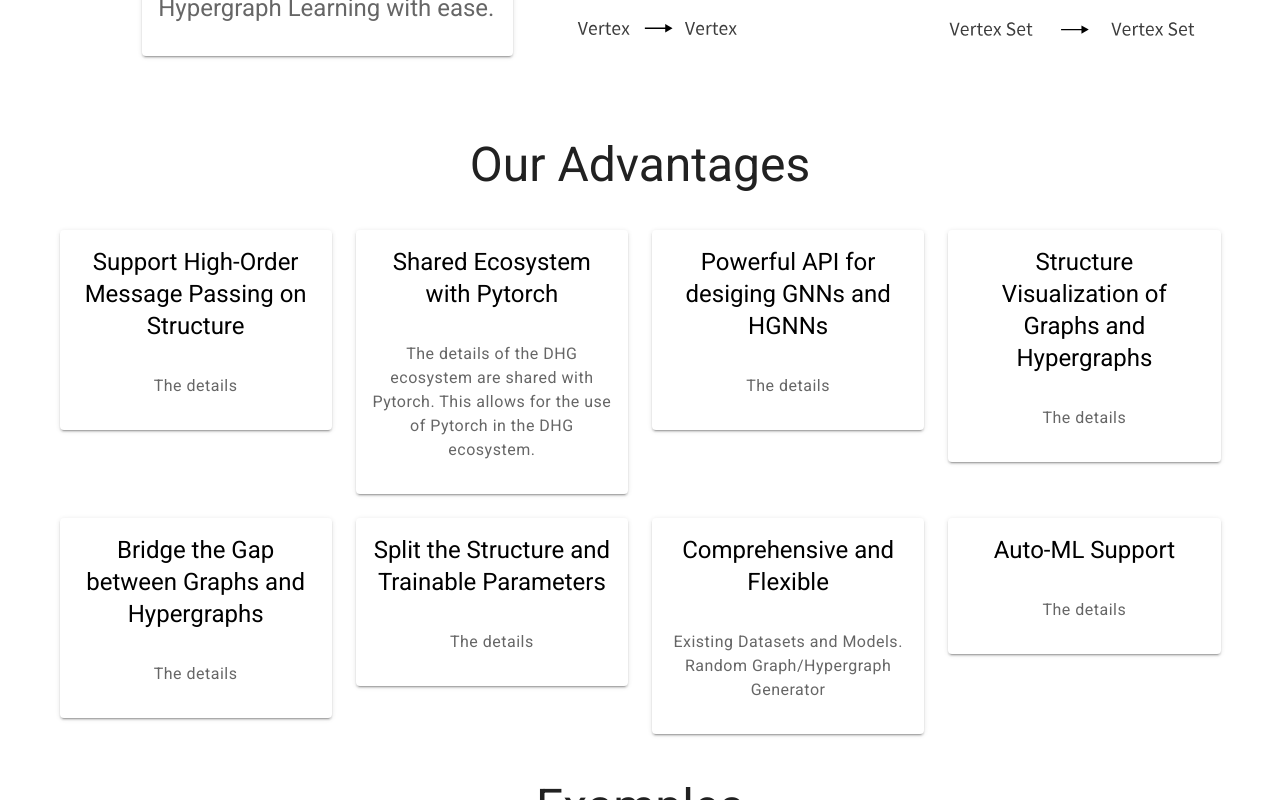
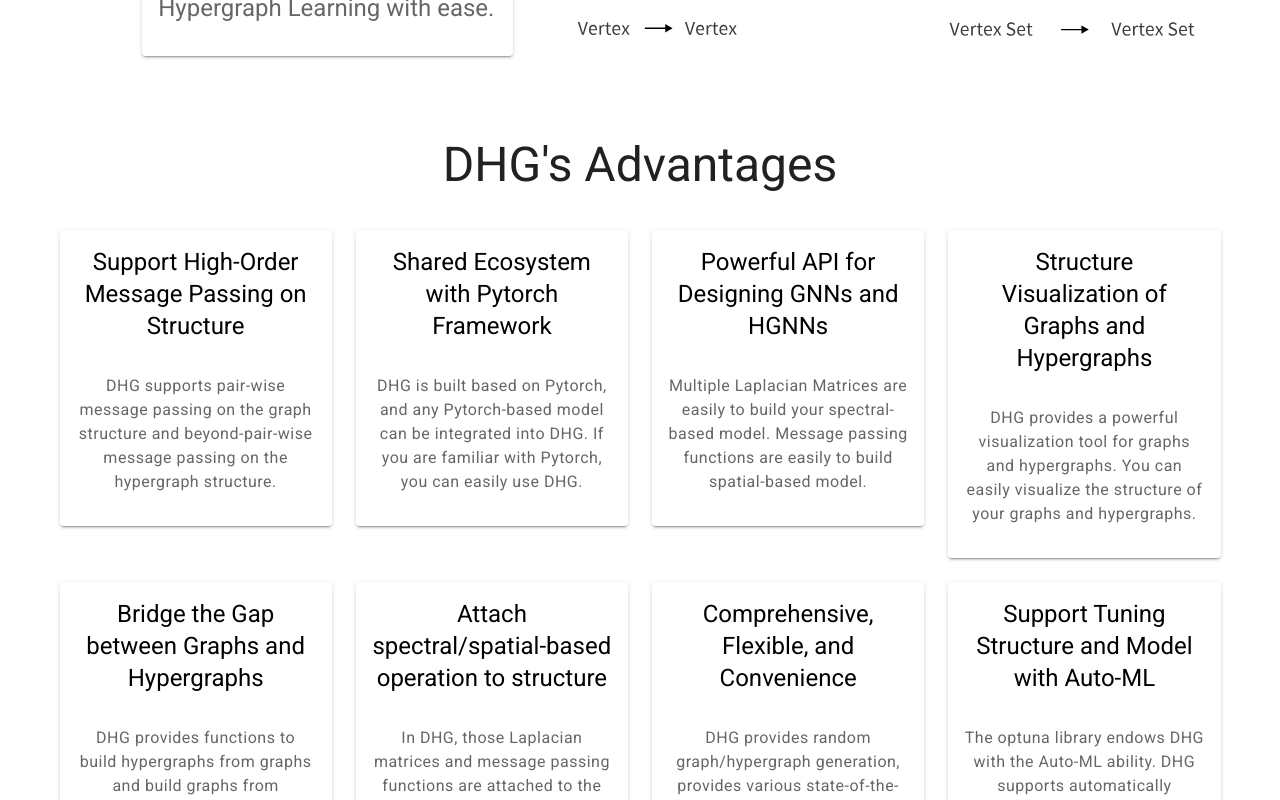
Before and after one commit to yifanfeng97/dhg-page-source, a Vue app: page / in a window 1280 px wide. Shown: the part 780-1580 px from the top of the page. Built offline with nearby package versions, Linux system fonts and the light colour scheme.

Commit message:
update the contents of adv

```diff
--- a/src/components/Advantage.vue
+++ b/src/components/Advantage.vue
@@ -1,10 +1,10 @@
 <template>
   <v-container>
     <v-row>
-      <v-col class="mb-4 text-h3 text-center" cols="12"> Our Advantages </v-col>
+      <v-col class="mb-4 text-h3 text-center" cols="12"> DHG's Advantages </v-col>
     </v-row>
     <v-row>
-      <v-col cols="12" lg="3" v-for="item in advs" :key="item.idx">
+      <v-col cols="6" lg="3" v-for="item in advs" :key="item.idx">
         <v-card class="text-center">
           <v-card-text>
             <span class="mb-5 text-h5 black--text" style="word-break: Keep-all">
@@ -31,44 +31,42 @@ export default {
       {
         idx: 1,
         title: "Support High-Order Message Passing on Structure",
-        content: "The details",
+        content: "DHG supports pair-wise message passing on the graph structure and beyond-pair-wise message passing on the hypergraph structure.",
       },
       {
         idx: 2,
-        title: "Shared Ecosystem with Pytorch",
-        content:
-          "The details of the DHG ecosystem are shared with Pytorch. This allows for the use of Pytorch in the DHG ecosystem.",
+        title: "Shared Ecosystem with Pytorch Framework",
+        content: "DHG is built based on Pytorch, and any Pytorch-based model can be integrated into DHG. If you are familiar with Pytorch, you can easily use DHG.",
       },
       {
         idx: 3,
-        title: "Powerful API for desiging GNNs and HGNNs",
-        content: "The details",
+        title: "Powerful API for Designing GNNs and HGNNs",
+        content: "Multiple Laplacian Matrices are easily to build your spectral-based model. Message passing functions are easily to build spatial-based model.",
       },
       {
         idx: 4,
         title: "Structure Visualization of Graphs and Hypergraphs",
-        content: "The details",
+        content: "DHG provides a powerful visualization tool for graphs and hypergraphs. You can easily visualize the structure of your graphs and hypergraphs.",
       },
       {
         idx: 5,
         title: "Bridge the Gap between Graphs and Hypergraphs",
-        content: "The details",
+        content: "DHG provides functions to build hypergraphs from graphs and build graphs from hypergraphs. Maybe promoting the graphs to hypergraphs can exploit those potential high-order connections and improve the performance of your model.",
       },
       {
         idx: 6,
-        title: "Split the Structure and Trainable Parameters",
-        content: "The details",
+        title: "Attach spectral/spatial-based operation to structure",
+        content: "In DHG, those Laplacian matrices and message passing functions are attached to the graph/hypergraph structure. As soon as you build a structure with DHG, those functions will be ready to be used in the process of building your model.",
       },
       {
         idx: 7,
-        title: "Comprehensive and Flexible",
-        content:
-          "Existing Datasets and Models. Random Graph/Hypergraph Generator",
+        title: "Comprehensive, Flexible, and Convenience",
+        content: "DHG provides random graph/hypergraph generation, provides various state-of-the-art graph/hypergraph convolutional layers and models, provides various public graph/hypergraph datasets, and provides various evaluation metrics.",
       },
       {
         idx: 8,
-        title: "Auto-ML Support",
-        content: "The details",
+        title: "Support Tuning Structure and Model with Auto-ML",
+        content: "The optuna library endows DHG with the Auto-ML ability. DHG supports automatically searching the best hyper-parameters for the construction of graph/hypergraph structure and the best hyper-parameters for your model and training.",
       },
     ],
   }),
```
